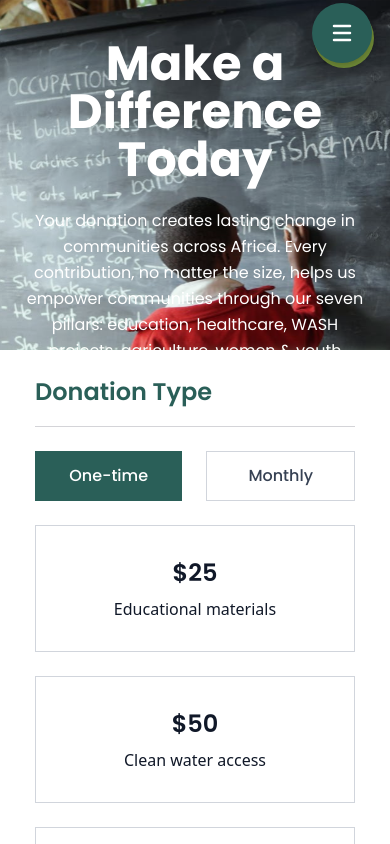
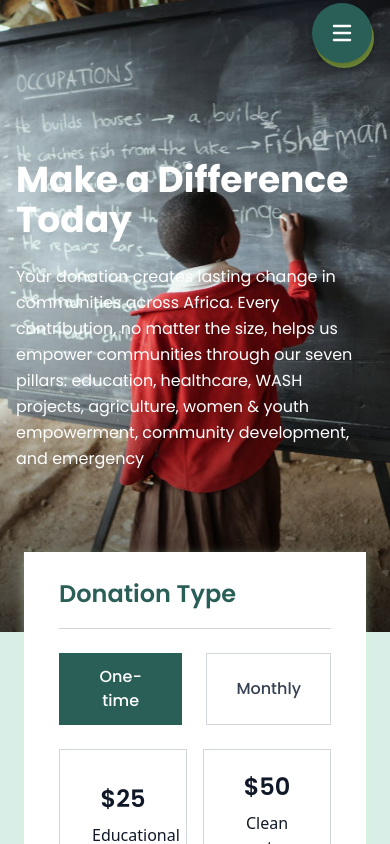
Before and after one commit to Milly1620/Dunia-foundation-frontend, a React (Vite) app: page /donate in a window 390 px wide. Shown: the top 844 px of the page. Built offline with nearby package versions, Linux system fonts and the light colour scheme.

Commit message:
refactor: update component layouts and styling for improved responsiveness

```diff
--- a/src/components/DonationAmountCard.tsx
+++ b/src/components/DonationAmountCard.tsx
@@ -20,7 +20,7 @@ const DonationAmountCard: React.FC<DonationAmountCardProps> = ({
       type="button"
       onClick={onClick}
       className={`
-        px-[41px] py-[30.5px] text-center border transition-all duration-200
+        md:px-[41px] md:py-[30.5px] px-8 py-[21px] text-center border transition-all duration-200
         hover:shadow-md
         ${
           isSelected
--- a/src/components/DonationForm.tsx
+++ b/src/components/DonationForm.tsx
@@ -86,7 +86,7 @@ const DonationForm: React.FC = () => {
           />
 
           {/* Donation Amount Cards */}
-          <div className="grid grid-cols-1 md:grid-cols-2 lg:grid-cols-3 gap-6">
+          <div className="grid grid-cols-2 lg:grid-cols-3 md:gap-6 gap-4">
             {amountCards.map((card) => (
               <DonationAmountCard
                 key={card.amount}
--- a/src/components/HeroStats.tsx
+++ b/src/components/HeroStats.tsx
@@ -13,7 +13,7 @@ interface HeroStatsProps {
 const HeroStats: React.FC<HeroStatsProps> = ({ stats, className = "" }) => {
   return (
     <div
-      className={`max-w-[680px] mx-auto mt-6 flex flex-wrap justify-between gap-8 md:gap-16 ${className}`}
+      className={`hidden md:flex max-w-[680px] mx-auto mt-6 flex-wrap justify-between gap-8 md:gap-16 ${className}`}
     >
       {stats.map((stat) => (
         <div key={stat.label} className="text-center">
--- a/src/components/PageHero.tsx
+++ b/src/components/PageHero.tsx
@@ -24,7 +24,7 @@ const PageHero: React.FC<PageHeroProps> = ({
   className = "",
 }) => {
   return (
-    <div className={`relative ${paddingBottom} pb-20 md:pt-20 pt-10 mb-[987px] ${className}`}>
+    <div className={`relative ${paddingBottom} py-[160px] md:pt-20 md:pb-[105px] ${className}`}>
       {/* Background Image */}
       <div
         className="absolute inset-0 bg-cover bg-center bg-no-repeat"
@@ -44,8 +44,8 @@ const PageHero: React.FC<PageHeroProps> = ({
 
       {/* Content */}
       <div className="container mx-auto px-4 relative z-10">
-        <div className="max-w-4xl mx-auto text-center text-white">
-          <h1 className="text-5xl poppins-bold mb-6">{title}</h1>
+        <div className="max-w-4xl mx-auto md:text-center text-white">
+          <h1 className="md:text-5xl text-4xl poppins-bold mb-6">{title}</h1>
           <p className="md:text-[18px] poppins-regular max-w-[906px] mx-auto leading-relaxed">
             {description}
           </p>
--- a/src/pages/DonatePage.tsx
+++ b/src/pages/DonatePage.tsx
@@ -15,7 +15,7 @@ function DonatePage() {
       />
 
       {/* Donation Form */}
-      <div className="absolute top-[350px] left-0 right-0 z-10">
+      <div className="relative md:mb-[65px] mb-[80px] mt-[-80px] z-10 mx-6 lg:mx-0">
         <DonationForm />
       </div>
 
```
